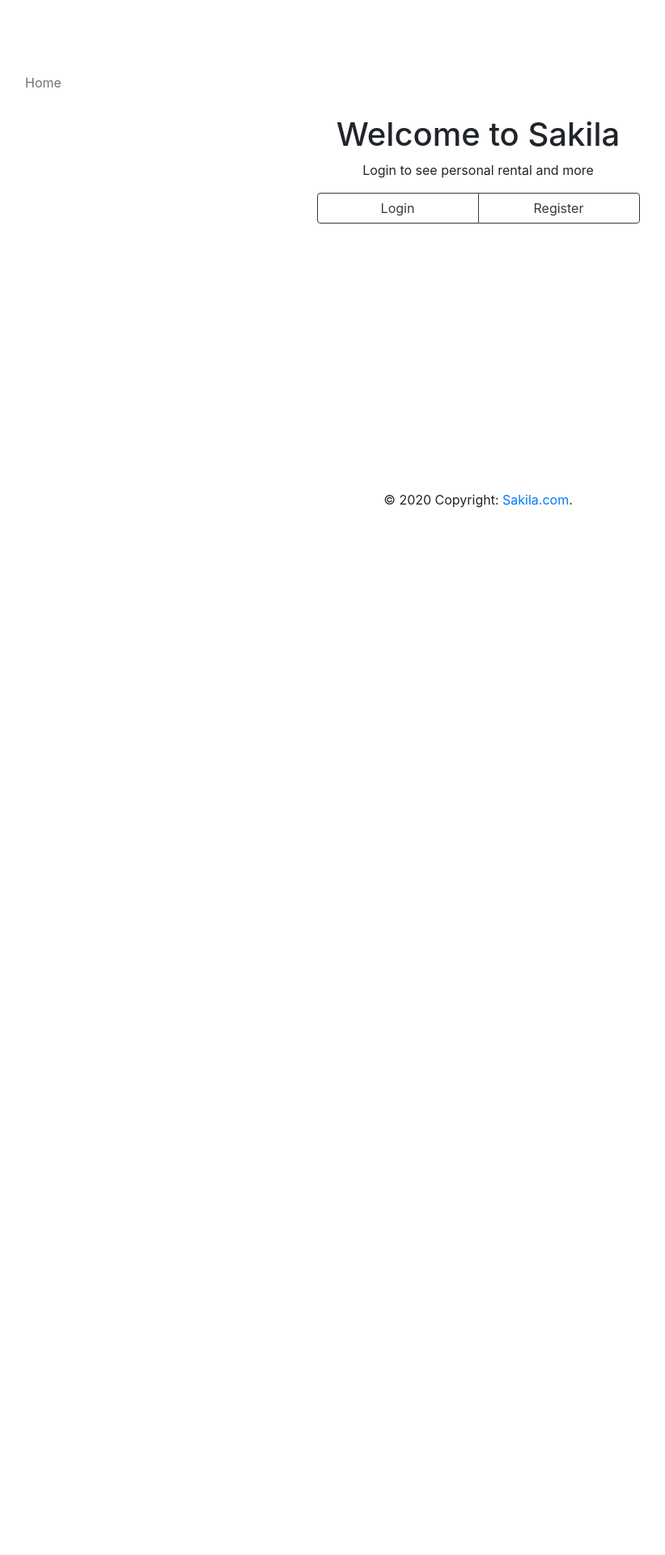
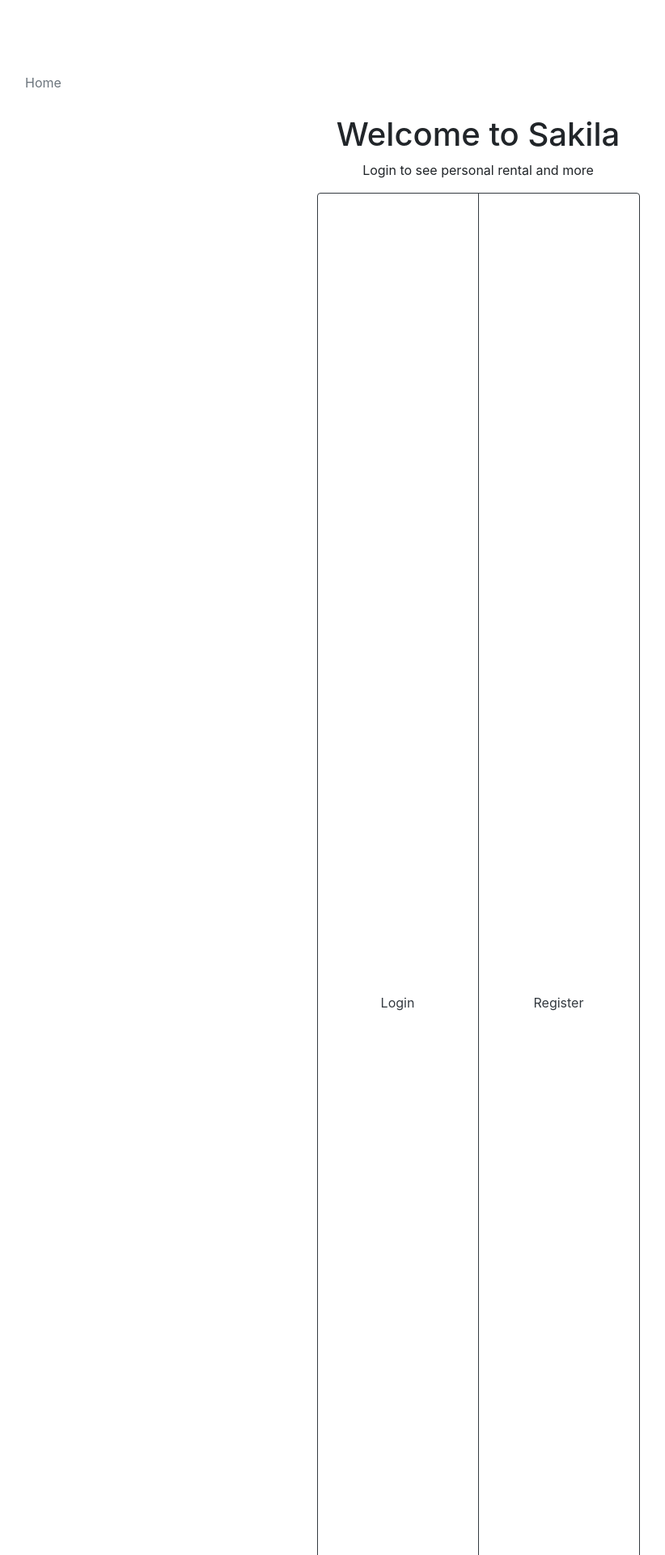
Before and after one commit to teoshibin/COMP1031_DB_CW2, a PHP site: page /page/main.php in a window 1280 px wide. Shown: the part 748-2668 px from the top of the page at 81% size, without its empty margins (49-871 px from the left). Before the commit the page ends 1375 px from the top, so only its background shows below. Run offline with PHP 8.4, Linux system fonts and the light colour scheme.

Commit message:
Very important

```diff
--- a/css/body.css
+++ b/css/body.css
@@ -12,6 +12,7 @@
 
 .my-btn-width *{
     width: 200px !important;
+    height: 2000px;
 }
 
 html {
```
